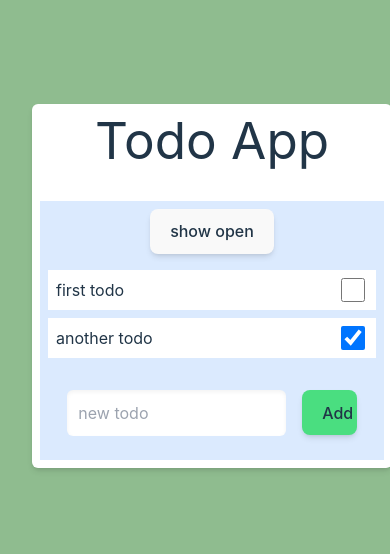
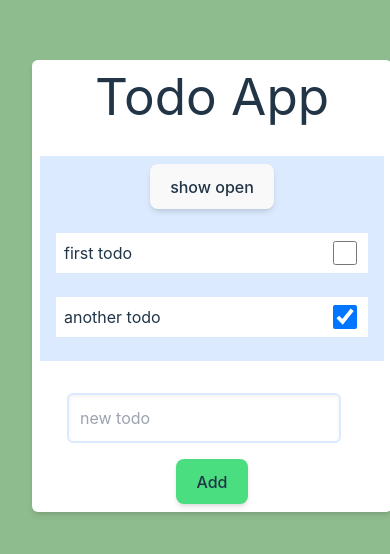
Before and after one commit to FrankBerlin/Practice, a React (Vite) app in the folder frank-to-do/: page / in a window 390 px wide. Shown: the part 136-690 px from the top of the page. Built offline with nearby package versions, Linux system fonts and the light colour scheme.

Commit message:
add responsiveness

```diff
--- a/frank-to-do/src/App.jsx
+++ b/frank-to-do/src/App.jsx
@@ -30,29 +30,27 @@ function App() {
 
   return (
     <>
-      <div className='flex flex-col min-w-[360px] md:min-w-[800px] p-2 md:p-4 bg-white rounded-md shadow-md'>
+      <div className='flex flex-col min-w-[360px] md:min-w-[900px] p-2 md:p-4 bg-white rounded-md shadow-md'>
         <h1 className='pb-8 block text-grey-800'>Todo App</h1>
         <div className='p-2 flex flex-row gap-2 justify-center bg-blue-100'>
           <label><button className='shadow-md' onClick={toggleOpen}>{showOpen ? 'show all' : 'show open'}</button></label>
         </div>
         <div className='p-2 flex bg-blue-100'>
-          <ul id="todolist" className='w-full'>
+          <div id="todolist" className='w-full grid grid-cols-1 md:grid-cols-2 p-2 gap-4'>
             { todos && todos.map((todo) => (
-                <li key={todo.id}>
+                <div key={todo.id}>
                   <div className='flex flex-row justify-between bg-white p-2 mb-2'>
                     <span>{todo.text}</span>
                     <input className='w-[30px]' type='checkbox' checked={todo.done} value={newTodo} onChange={() => {toggleDone(todo.id)}} />
                   </div>
-                </li>
+                </div>
             ))}
-            <li className='mt-8'>
-              <input onChange={handleChange} className='p-[11px] mb-4 mr-4 shadow-inner rounded-md w-4/6' value={newTodo} type='text' placeholder='new todo'/>
-              <button onClick={()=>addTodo(newTodo)} className='shadow-md bg-green-400 w-1/6'>Add</button>
-            </li>
-          </ul>
-
-        </div>
-
+          </div>
+          </div>
+          <div className='mt-8'>
+            <input onChange={handleChange} className='p-[11px] border-2 border-solid border-blue-100 mb-4 mr-4 shadow-inner rounded-md' value={newTodo} type='text' placeholder='new todo'/>
+            <button onClick={()=>addTodo(newTodo)} className='shadow-md bg-green-400'>Add</button>
+          </div>
       </div>
     </>
   )
```
